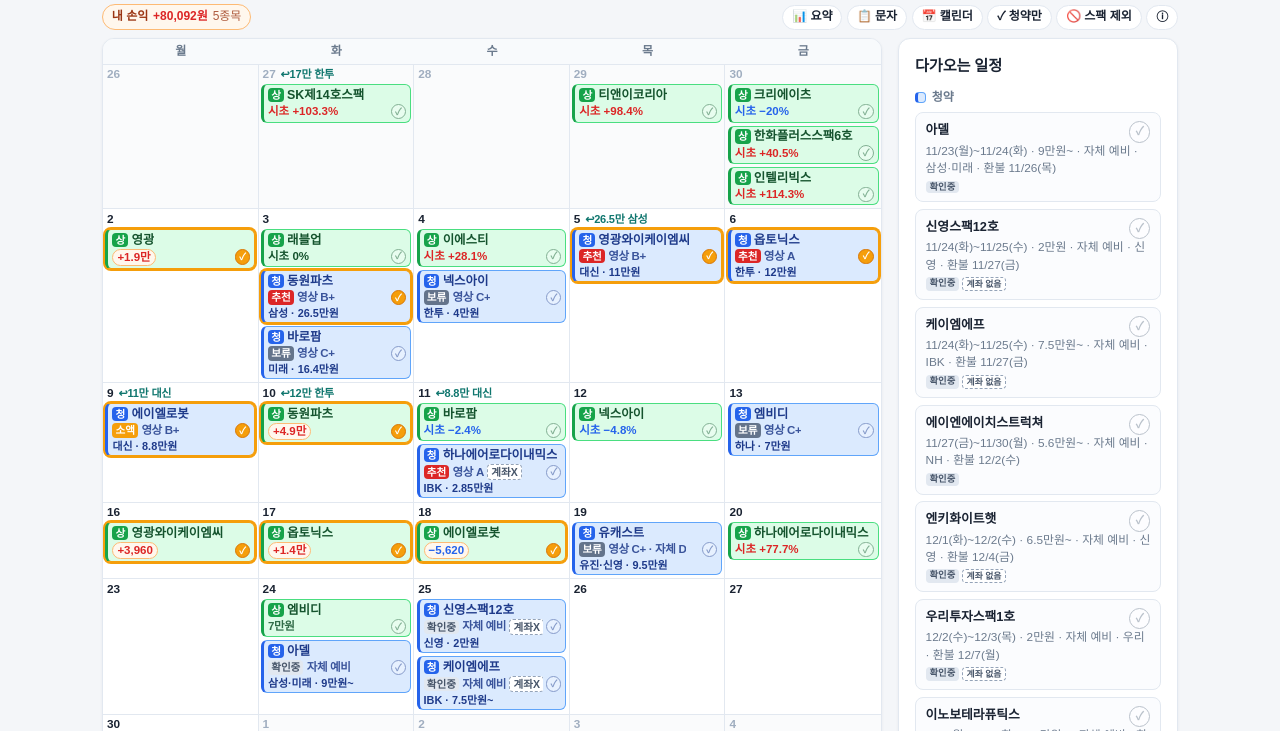
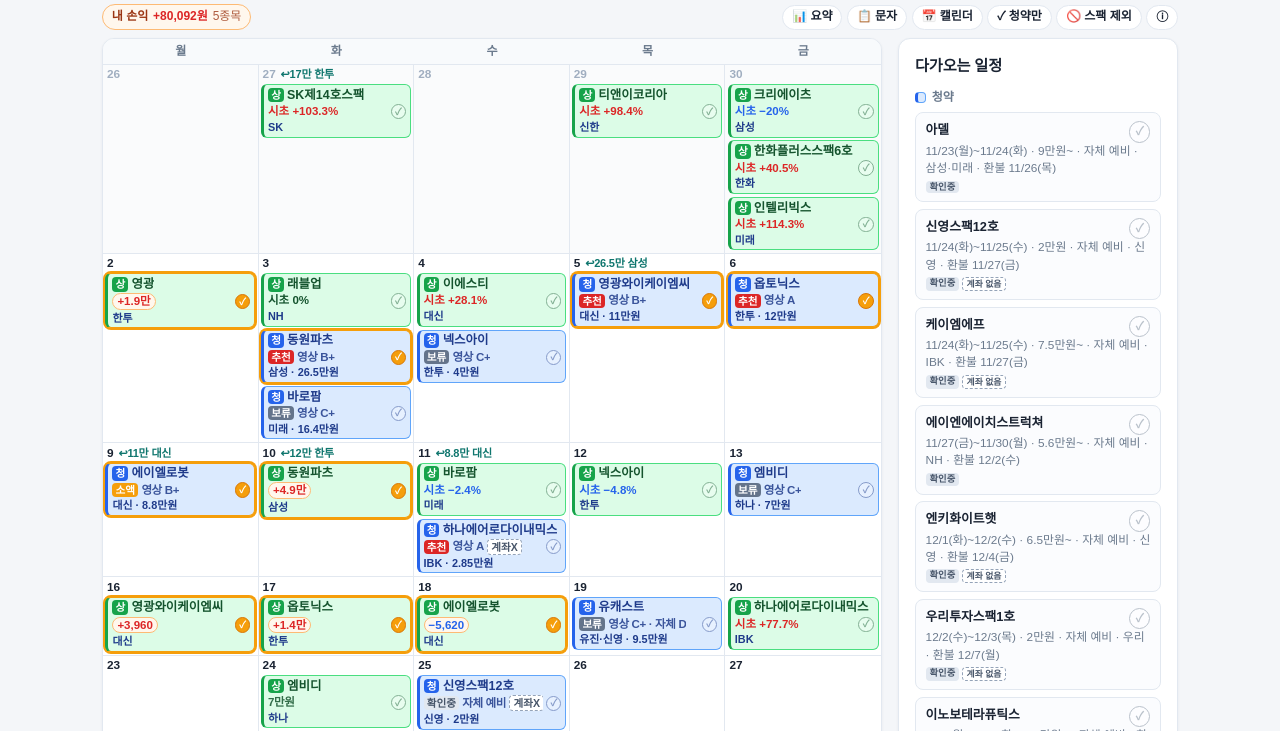
Before and after one commit to vincent533/ipo-calendar, a plain HTML site: page index.html in a window 1280 px wide. Shown: the part 50-781 px from the top of the page. Drawn offline with Linux system fonts and the light colour scheme.

Commit message:
Show broker on listing cards

```diff
--- a/index.html
+++ b/index.html
@@ -1061,6 +1061,7 @@
         `<div class="l1">${badge}<span class="nm">${escapeHtml(item.name)}</span></div>` +
         `<div class="l2"><span class="info">${info}</span>${toggleHtml(item)}</div>` +
         (type === "subscribe" ? `<div class="l3">${escapeHtml((recInfo(item).brokers || []).join("·") || "증권사 확인중")} · ${escapeHtml(displayDeposit(item.minDeposit))}</div>` : "") +
+        (type === "listing" ? (() => { const b = brokerList(item); const m = b.filter((y) => MY_BROKERS.includes(y)); const t = (m.length ? m : b).join("·"); return t ? `<div class="l3">${escapeHtml(t)}</div>` : ""; })() : "") +
         `</div>`
       );
     }
```
